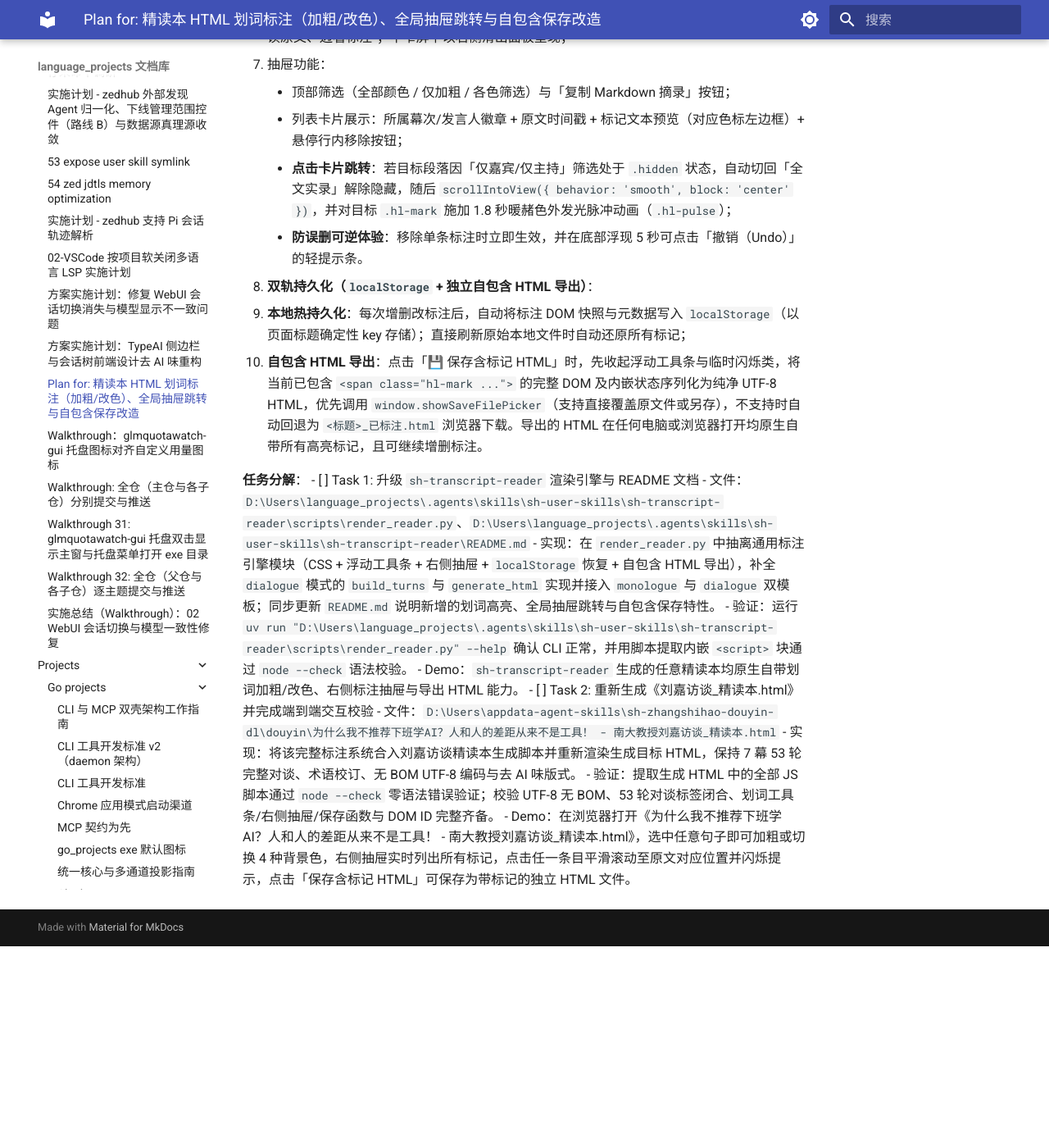
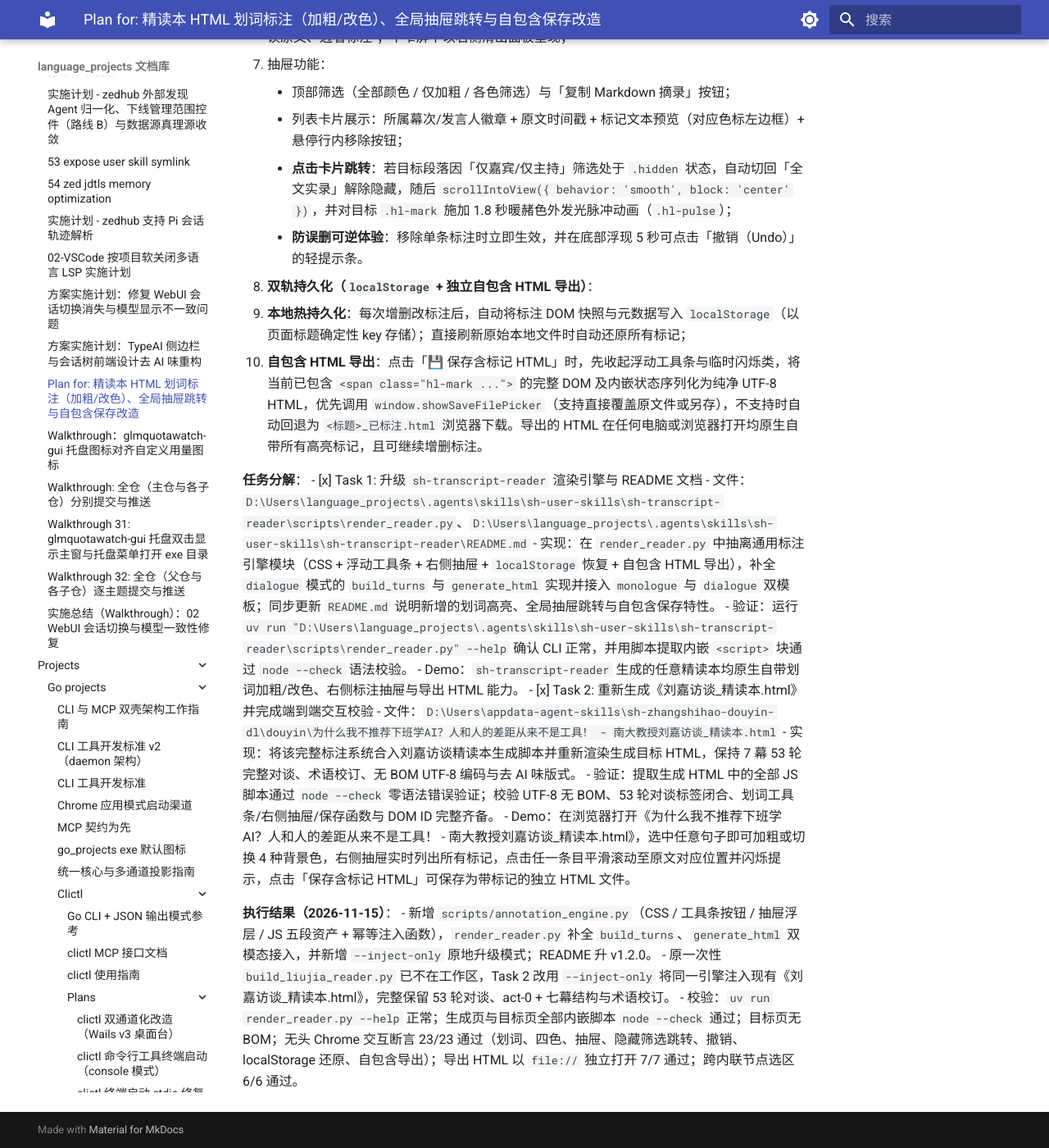
Before and after one commit to shihao-hub/td-language_projects, an MkDocs documentation site: the page built from docs/plans/59-transcript-reader-highlight-drawer.md, in a window 1280 px wide and 1400 px high, scrolled down 1377 px. Shown: the whole window at 82% size. Built offline with MkDocs 1.6.1 and Material for MkDocs 9.7.7, drawn with Linux system fonts in a browser that asks for light colours; a script that is not in the unit is left out; before the commit the page ends 2531 px from its top, so only the background shows below that.

Commit message:
docs(plans): 勾选精读本划词标注与全局抽屉改造任务
- 勾选 Task 1/2 完成状态并记录执行结果
- 补充标注引擎、双模态接入与目标页验证证据

Co-Authored-By: Claude Code <noreply@anthropic.com>

```diff
--- a/docs/plans/59-transcript-reader-highlight-drawer.md
+++ b/docs/plans/59-transcript-reader-highlight-drawer.md
@@ -45,13 +45,18 @@ flowchart LR
    - **自包含 HTML 导出**：点击「💾 保存含标记 HTML」时，先收起浮动工具条与临时闪烁类，将当前已包含 `<span class="hl-mark ...">` 的完整 DOM 及内嵌状态序列化为纯净 UTF-8 HTML，优先调用 `window.showSaveFilePicker`（支持直接覆盖原文件或另存），不支持时自动回退为 `<标题>_已标注.html` 浏览器下载。导出的 HTML 在任何电脑或浏览器打开均原生自带所有高亮标记，且可继续增删标注。
 
 **任务分解**：
-- [ ] Task 1: 升级 `sh-transcript-reader` 渲染引擎与 README 文档
+- [x] Task 1: 升级 `sh-transcript-reader` 渲染引擎与 README 文档
   - 文件：`D:\Users\language_projects\.agents\skills\sh-user-skills\sh-transcript-reader\scripts\render_reader.py`、`D:\Users\language_projects\.agents\skills\sh-user-skills\sh-transcript-reader\README.md`
   - 实现：在 `render_reader.py` 中抽离通用标注引擎模块（CSS + 浮动工具条 + 右侧抽屉 + `localStorage` 恢复 + 自包含 HTML 导出），补全 `dialogue` 模式的 `build_turns` 与 `generate_html` 实现并接入 `monologue` 与 `dialogue` 双模板；同步更新 `README.md` 说明新增的划词高亮、全局抽屉跳转与自包含保存特性。
   - 验证：运行 `uv run "D:\Users\language_projects\.agents\skills\sh-user-skills\sh-transcript-reader\scripts\render_reader.py" --help` 确认 CLI 正常，并用脚本提取内嵌 `<script>` 块通过 `node --check` 语法校验。
   - Demo：`sh-transcript-reader` 生成的任意精读本均原生自带划词加粗/改色、右侧标注抽屉与导出 HTML 能力。
-- [ ] Task 2: 重新生成《刘嘉访谈_精读本.html》并完成端到端交互校验
+- [x] Task 2: 重新生成《刘嘉访谈_精读本.html》并完成端到端交互校验
   - 文件：`D:\Users\appdata-agent-skills\sh-zhangshihao-douyin-dl\douyin\为什么我不推荐下班学AI？人和人的差距从来不是工具！ - 南大教授刘嘉访谈_精读本.html`
   - 实现：将该完整标注系统合入刘嘉访谈精读本生成脚本并重新渲染生成目标 HTML，保持 7 幕 53 轮完整对谈、术语校订、无 BOM UTF-8 编码与去 AI 味版式。
   - 验证：提取生成 HTML 中的全部 JS 脚本通过 `node --check` 零语法错误验证；校验 UTF-8 无 BOM、53 轮对谈标签闭合、划词工具条/右侧抽屉/保存函数与 DOM ID 完整齐备。
   - Demo：在浏览器打开《为什么我不推荐下班学AI？人和人的差距从来不是工具！ - 南大教授刘嘉访谈_精读本.html》，选中任意句子即可加粗或切换 4 种背景色，右侧抽屉实时列出所有标记，点击任一条目平滑滚动至原文对应位置并闪烁提示，点击「保存含标记 HTML」可保存为带标记的独立 HTML 文件。
+
+**执行结果（2026-11-15）**：
+- 新增 `scripts/annotation_engine.py`（CSS / 工具条按钮 / 抽屉浮层 / JS 五段资产 + 幂等注入函数），`render_reader.py` 补全 `build_turns`、`generate_html` 双模态接入，并新增 `--inject-only` 原地升级模式；README 升 v1.2.0。
+- 原一次性 `build_liujia_reader.py` 已不在工作区，Task 2 改用 `--inject-only` 将同一引擎注入现有《刘嘉访谈_精读本.html》，完整保留 53 轮对谈、act-0 + 七幕结构与术语校订。
+- 校验：`uv run render_reader.py --help` 正常；生成页与目标页全部内嵌脚本 `node --check` 通过；目标页无 BOM；无头 Chrome 交互断言 23/23 通过（划词、四色、抽屉、隐藏筛选跳转、撤销、localStorage 还原、自包含导出）；导出 HTML 以 `file://` 独立打开 7/7 通过；跨内联节点选区 6/6 通过。
```
